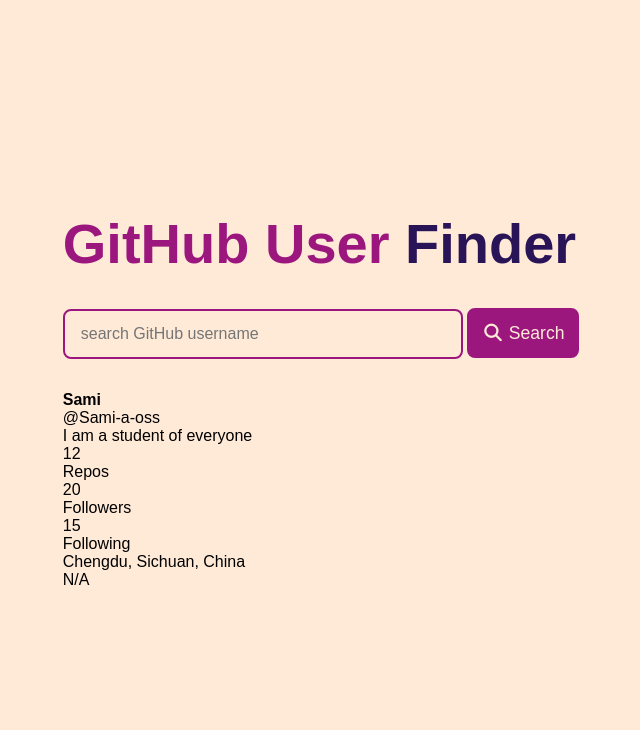
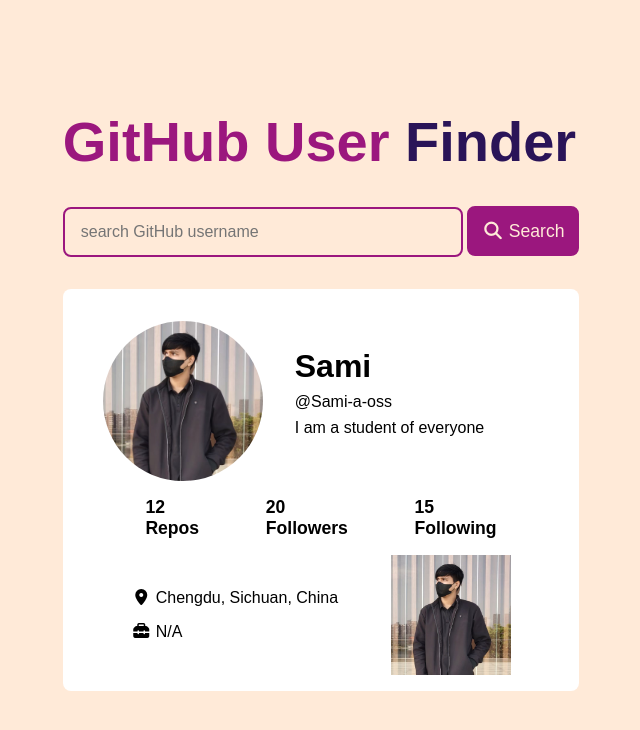
Before and after one commit to adnan-sami-007/GitHub-User-Finder, a plain HTML site: page index.html in a window 1280 px wide. Shown: the whole page, without its empty margins (319-959 px from the left). Drawn offline with Linux system fonts and the light colour scheme.

Commit message:
added style

```diff
--- a/index.html
+++ b/index.html
@@ -43,8 +43,8 @@
 
       <div class="addressContainer">
         <div class="addressInfo">
-          <p>Chengdu, Sichuan, China</p>
-          <p>N/A</p>
+          <p><i class="fa-solid fa-location-dot"></i> Chengdu, Sichuan, China</p>
+          <p><i class="fa-solid fa-toolbox"></i> N/A</p>
         </div>
         <div class="userScaner"></div>
       </div>
--- a/style.css
+++ b/style.css
@@ -46,3 +46,70 @@ span {
 .inputBoxContainer i {
   margin-right: 0.3rem;
 }
+
+.userPlateContainer {
+  background-color: #fff;
+  padding: 1rem;
+  border-radius: 0.5rem;
+}
+.userInfoContainer {
+  display: flex;
+  gap: 2rem;
+}
+.imgContainer {
+  background-image: url(Weixin\ Image_2025-08-01_203339_530.jpg);
+  background-size: cover;
+  height: 160px;
+  width: 160px;
+  border-radius: 50%;
+  margin-left: 1.5rem;
+  margin-top: 1rem;
+}
+.nameInfo {
+  display: flex;
+  flex-direction: column;
+  justify-content: center;
+  gap: 0.5rem;
+}
+.nameInfo h4 {
+  font-size: 2rem;
+}
+.nameInfo P {
+  font-size: 1rem;
+}
+
+.repoInfoContainer {
+  display: flex;
+  justify-content: space-evenly;
+  margin-top: 1rem;
+}
+.repoInfoContainer p {
+  font-size: 1.1rem;
+  font-weight: 700;
+}
+
+
+
+
+.addressContainer {
+  display: flex;
+  justify-content: space-evenly;
+  margin-top: 1rem;
+}
+.addressInfo {
+  display: flex;
+  flex-direction: column;
+  justify-content: center;
+  gap: 1rem;
+}
+
+
+
+
+
+.userScaner {
+  background-image: url(Weixin\ Image_2025-08-01_203339_530.jpg);
+  background-size: cover;
+  height: 120px;
+  width: 120px;
+}
```
